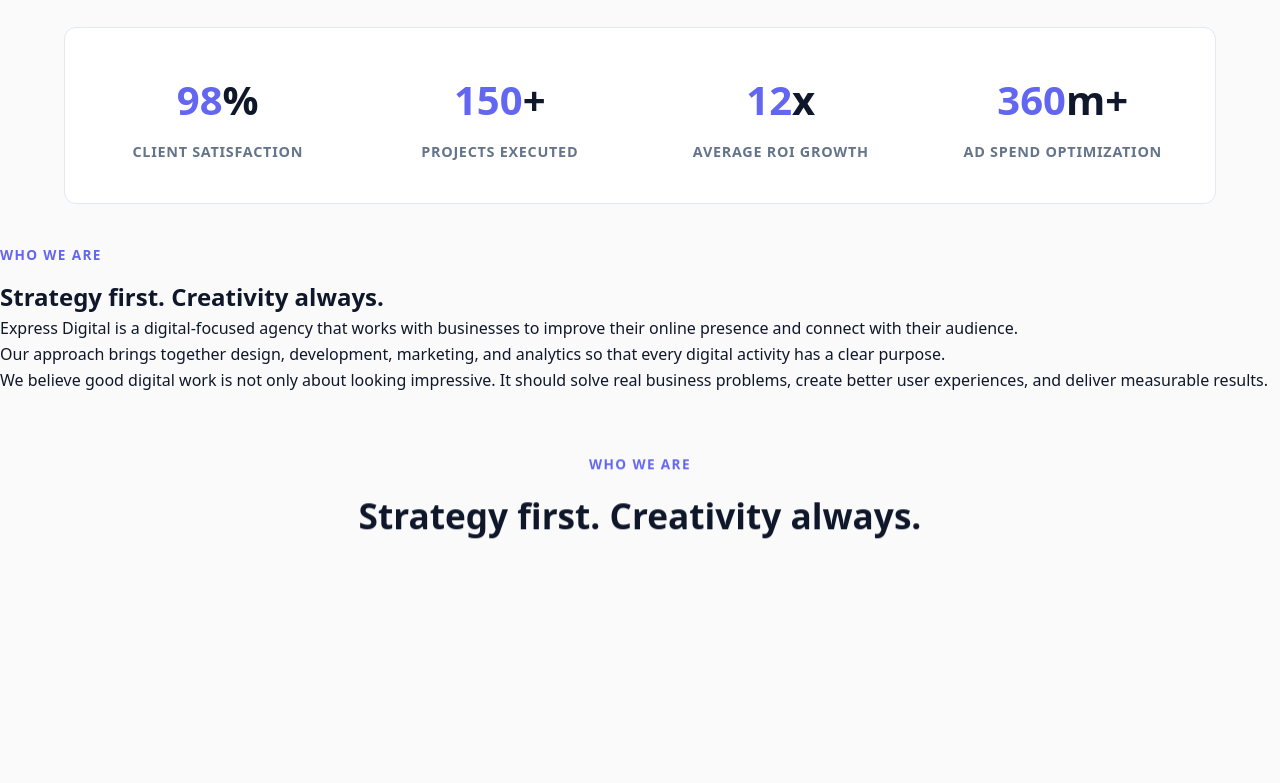
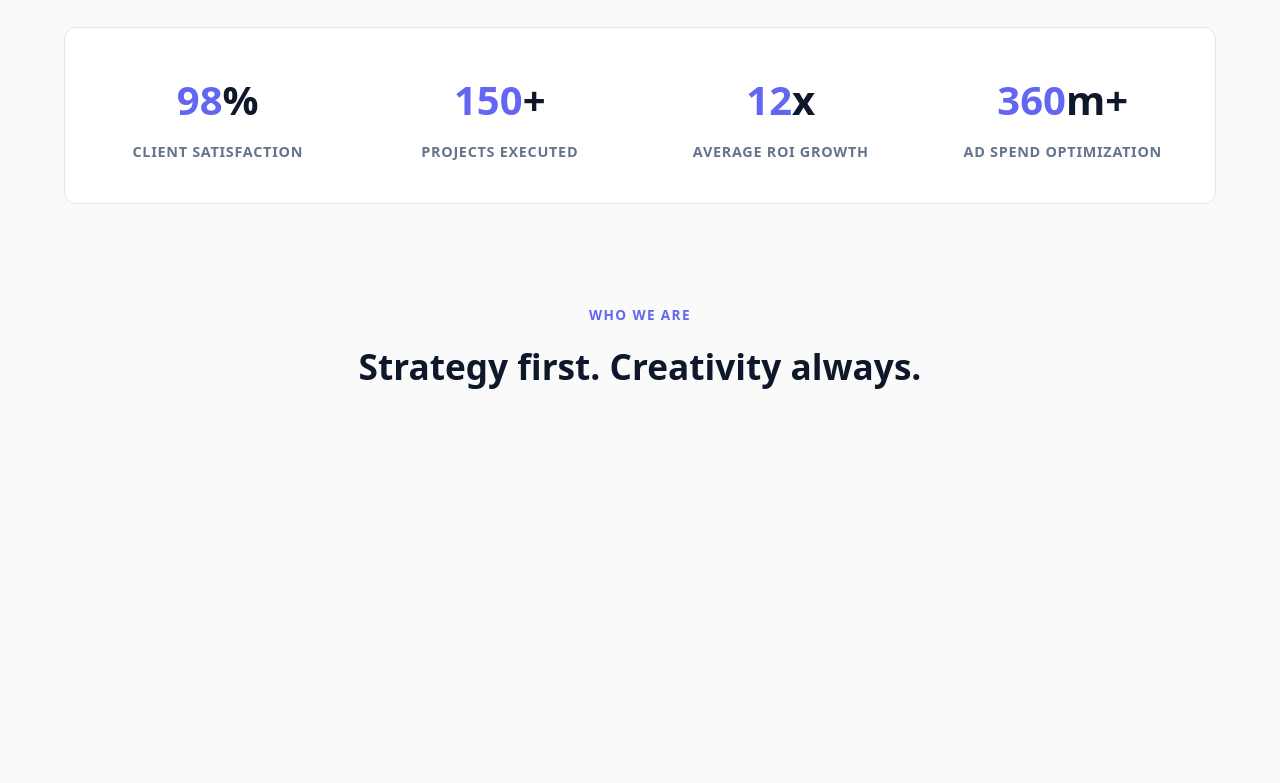
Before and after one commit to Keyabharadwaj/express-digital-clone, a Flask app: page /about in a window 1280 px wide. Shown: the part 503-1286 px from the top of the page. Run offline with Flask 3, Linux system fonts and the light colour scheme.

Commit message:
Update - Express Digital Clone ready for deployment

```diff
--- a/templates/about.html
+++ b/templates/about.html
@@ -39,40 +39,6 @@
         <div class="stat-card">
             <h2 class="stat-number"><span class="counter" data-target="360">0</span>m+</h2>
             <p class="stat-label">Ad Spend Optimization</p>
-        </div>
-    </div>
-</section>
-
-<!-- Who We Are Section -->
-<section class="about-page-section">
-    <div class="about-page-heading">
-        <p class="section-label">WHO WE ARE</p>
-        <h2>
-            Strategy first.
-            <span>Creativity always.</span>
-        </h2>
-    </div>
-
-    <div class="about-page-content">
-        <div>
-            <p>
-                Express Digital is a digital-focused agency that
-                works with businesses to improve their online
-                presence and connect with their audience.
-            </p>
-            <p>
-                Our approach brings together design, development,
-                marketing, and analytics so that every digital
-                activity has a clear purpose.
-            </p>
-        </div>
-        <div>
-            <p>
-                We believe good digital work is not only about
-                looking impressive. It should solve real business
-                problems, create better user experiences, and
-                deliver measurable results.
-            </p>
         </div>
     </div>
 </section>
```
